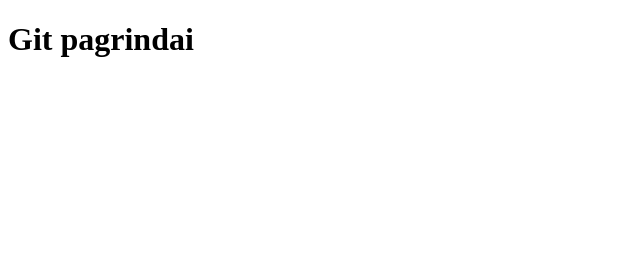
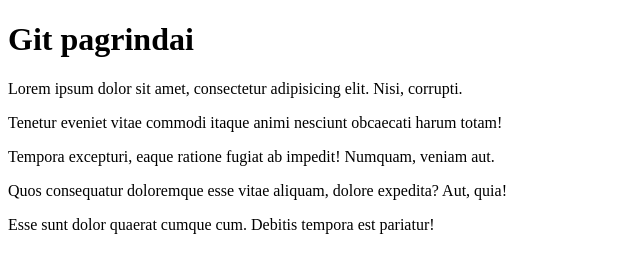
Before and after one commit to javapagrindai/urban-sniffle, a plain HTML site: page index.html in a window 1280 px wide. Shown: the whole page, without its empty margins (0-640 px from the left). Drawn offline with Linux system fonts and the light colour scheme.

Commit message:
Add text

```diff
--- a/index.html
+++ b/index.html
@@ -7,6 +7,11 @@
 </head>
 <body>
     <h1>Git pagrindai</h1>
+    <p>Lorem ipsum dolor sit amet, consectetur adipisicing elit. Nisi, corrupti.</p>
+    <p>Tenetur eveniet vitae commodi itaque animi nesciunt obcaecati harum totam!</p>
+    <p>Tempora excepturi, eaque ratione fugiat ab impedit! Numquam, veniam aut.</p>
+    <p>Quos consequatur doloremque esse vitae aliquam, dolore expedita? Aut, quia!</p>
+    <p>Esse sunt dolor quaerat cumque cum. Debitis tempora est pariatur!</p>
 
 </body>
 </html>
```
